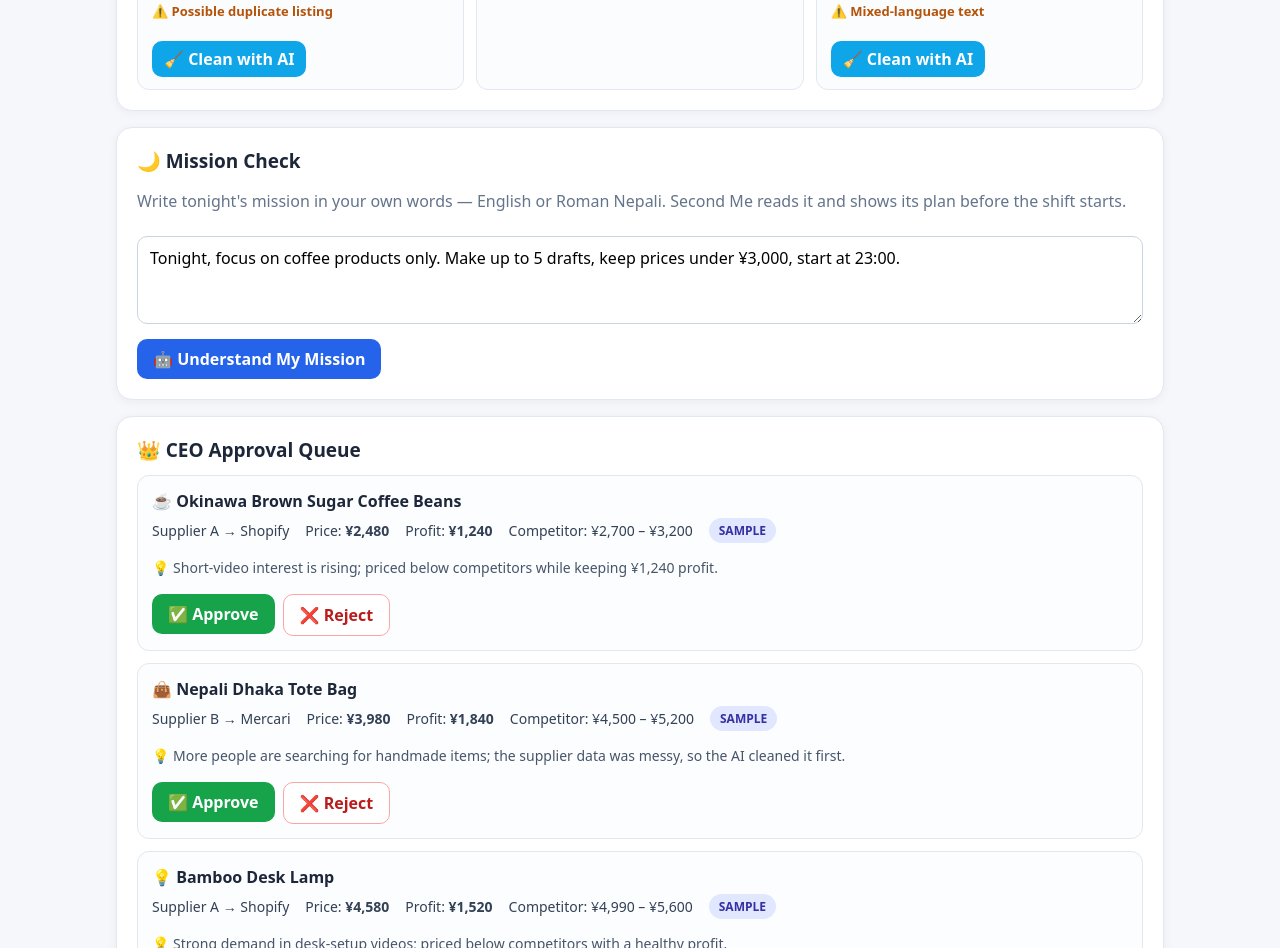
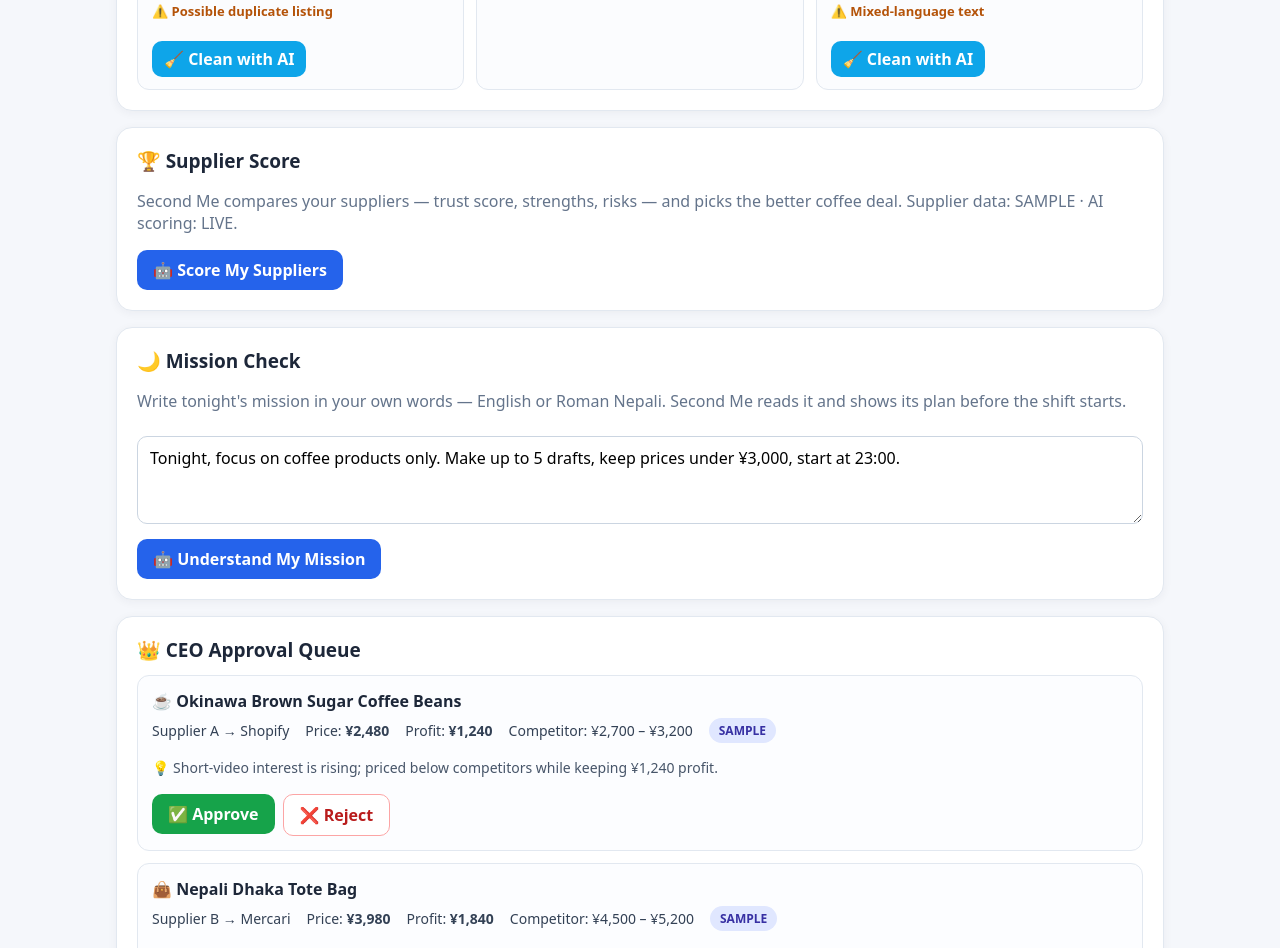
Before and after one commit to SUMANRAUT-20/second-me, a React (Vite) app: page / in a window 1280 px wide. Shown: the part 2100-3048 px from the top of the page. Built offline with nearby package versions, Linux system fonts and the light colour scheme.

Commit message:
Day 3: supplier score — AI compares and risk-scores suppliers

```diff
--- a/src/App.css
+++ b/src/App.css
@@ -385,3 +385,6 @@ h3 {
   margin: 6px 0 0 18px;
   font-size: 14px;
 }
+.score-box {
+  margin-top: 10px;
+}
--- a/src/App.jsx
+++ b/src/App.jsx
@@ -227,6 +227,30 @@ function App() {
       );
     }
     setMissionLoading(false);
+  }
+  const [scoreResult, setScoreResult] = useState(null);
+  const [scoreLoading, setScoreLoading] = useState(false);
+  const [scoreError, setScoreError] = useState("");
+
+  async function scoreSuppliers() {
+    setScoreLoading(true);
+    setScoreError("");
+    setScoreResult(null);
+    try {
+      const res = await fetch("http://localhost:8787/api/supplier-score", {
+        method: "POST",
+        headers: { "Content-Type": "application/json" },
+        body: JSON.stringify({ suppliers: supplierData.suppliers }),
+      });
+      const data = await res.json();
+      if (!data.ok) throw new Error(data.error || "AI error");
+      setScoreResult(data.result);
+    } catch (e) {
+      setScoreError(
+        'Could not reach the AI server. Is "node server.mjs" running?',
+      );
+    }
+    setScoreLoading(false);
   }
   const reportReady = visibleLogs >= nightLogs.length;
   const approvedProfit = queue
@@ -496,6 +520,43 @@ function App() {
         </div>
       </section>
       <section className="card">
+        <h2>🏆 Supplier Score</h2>
+        <p className="dim">
+          Second Me compares your suppliers — trust score, strengths, risks —
+          and picks the better coffee deal. Supplier data: SAMPLE · AI scoring:
+          LIVE.
+        </p>
+        <button
+          className="primary"
+          onClick={scoreSuppliers}
+          disabled={scoreLoading}
+        >
+          {scoreLoading ? "Scoring..." : "🤖 Score My Suppliers"}
+        </button>
+        {scoreError && <p className="ai-error">{scoreError}</p>}
+        {scoreResult && (
+          <div>
+            {scoreResult.scores.map((s) => (
+              <div className="clean-result score-box" key={s.supplier}>
+                <p>
+                  <strong>{s.supplier}</strong> — Trust score:{" "}
+                  <strong>{s.score}/100</strong>
+                </p>
+                <p className="dim">✅ {s.strengths.join(" · ")}</p>
+                <p className="dim">⚠️ {s.risks.join(" · ")}</p>
+              </div>
+            ))}
+            <div className="clean-result score-box">
+              <p>
+                ☕ <strong>Coffee pick: {scoreResult.coffeeWinner}</strong> —{" "}
+                {scoreResult.coffeeReason}
+              </p>
+              <p className="dim">🤖 {scoreResult.recommendation}</p>
+            </div>
+          </div>
+        )}
+      </section>
+      <section className="card">
         <h2>🌙 Mission Check</h2>
         <p className="dim">
           Write tonight's mission in your own words — English or Roman Nepali.
```
Also changed, not shown: server.mjs (+43 -0 lines).
